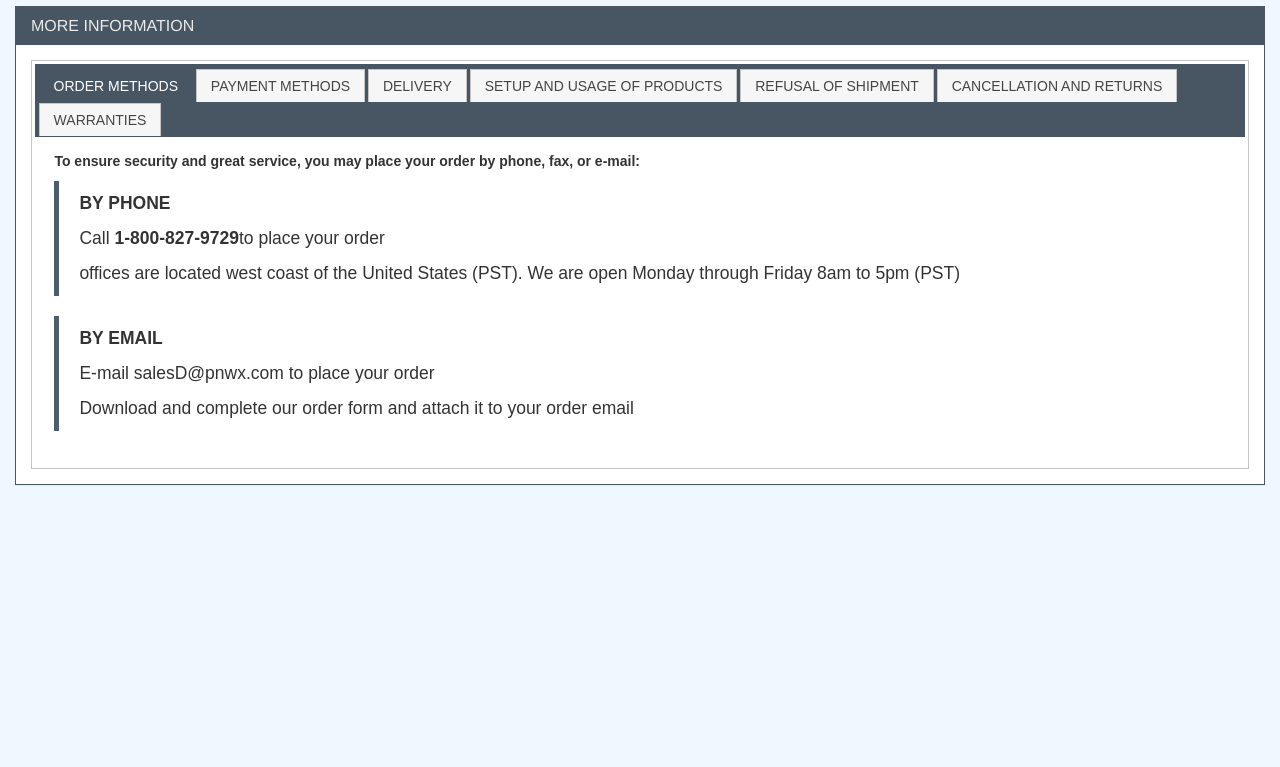
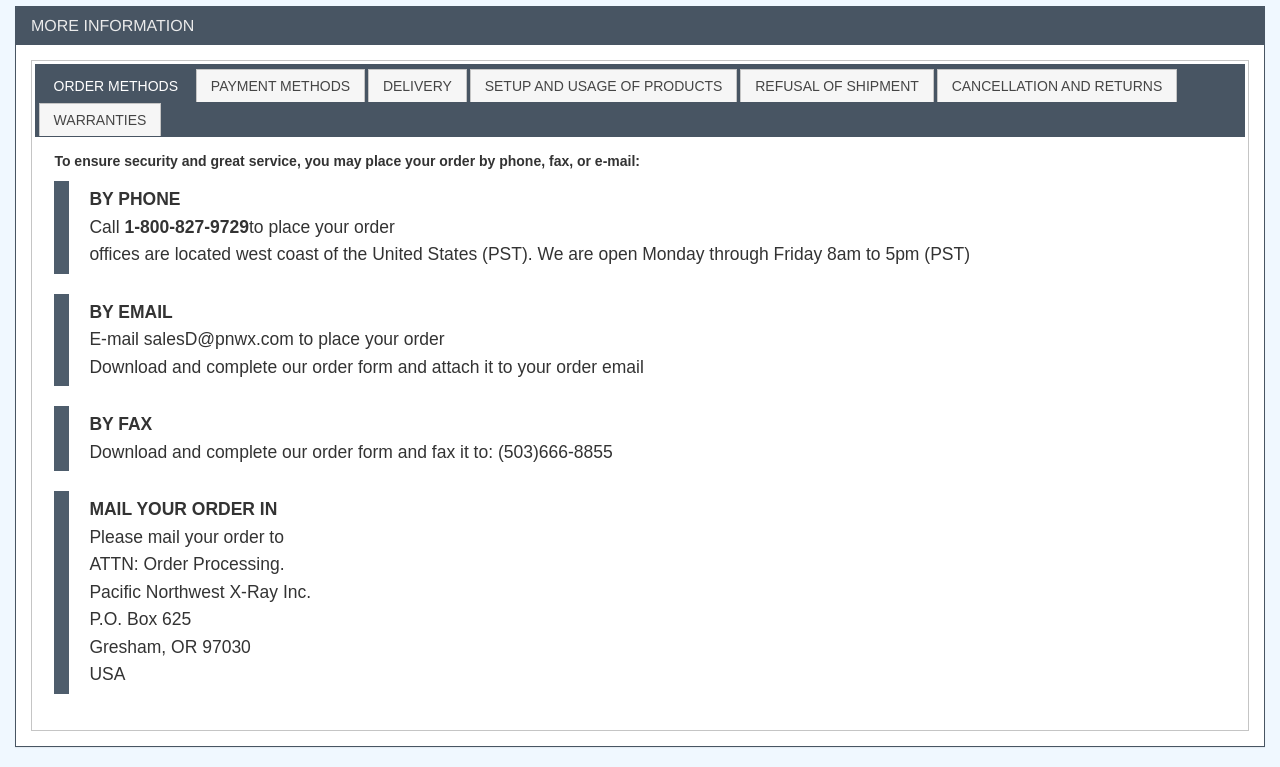
Before and after one commit to arunareddy1312/PWX, a website: page information.html in a window 1280 px wide. Shown: the part 87-854 px from the top of the page. Before the commit the page ends 800 px from the top, so only its background shows below. Drawn offline with nearby package versions, Linux system fonts and the light colour scheme; a web font is replaced by a local one.

Commit message:
blockquote and style

```diff
--- a/css/style.css
+++ b/css/style.css
@@ -47,12 +47,18 @@
     padding       : 20px;
     text-transform: uppercase;
 }
+
 .navbar-brand {
     padding: 5px;
 }
 
 .navbar-text {
-    margin   : 2px;
-    font-size: 16px;
+    margin     : 2px;
+    font-size  : 16px;
     font-weight: initial;
 }
+
+.blockquote {
+    line-height: 1;
+    border-left: 15px solid #4e5d6c;
+}
--- a/information.html
+++ b/information.html
@@ -65,10 +65,10 @@
                         <li><a href="#tabs-1">ORDER METHODS</a></li>
                         <li><a href="#tabs-2">PAYMENT METHODS</a></li>
                         <li><a href="#tabs-3">DELIVERY</a></li>
-                        <li><a href="#tabs-3">SETUP AND USAGE OF PRODUCTS</a></li>
-                        <li><a href="#tabs-3">REFUSAL OF SHIPMENT</a></li>
-                        <li><a href="#tabs-3">CANCELLATION AND RETURNS</a></li>
-                        <li><a href="#tabs-3">WARRANTIES</a></li>
+                        <li><a href="#tabs-4">SETUP AND USAGE OF PRODUCTS</a></li>
+                        <li><a href="#tabs-5">REFUSAL OF SHIPMENT</a></li>
+                        <li><a href="#tabs-6">CANCELLATION AND RETURNS</a></li>
+                        <li><a href="#tabs-7">WARRANTIES</a></li>
                     </ul>
                     <div id="tabs-1">
                         <p><b>To ensure security and great service, you may place your order by phone, fax, or
@@ -84,10 +84,25 @@
                             <p>E-mail salesD@pnwx.com to place your order</p>
                             <p>Download and complete our order form and attach it to your order email</p>
                         </blockquote>
+                        <blockquote class="blockquote">
+                            <p><b>BY FAX</b></p>
+                            <p>Download and complete our order form and fax it to: (503)666-8855</p>
+                        </blockquote>
+                        <blockquote class="blockquote">
+                            <p><b>MAIL YOUR ORDER IN</b></p>
+                            <p>Please mail your order to</p>
+                            <p>ATTN: Order Processing.</p>
+                            <p>Pacific Northwest X-Ray Inc.</p>
+                            <p>P.O. Box 625</p>
+                            <p>Gresham, OR 97030</p>
+                            <p>USA</p>
+                        </blockquote>
                     </div>
                     <div id="tabs-2">
-                        <p>Morbi tincidunt, dui sit amet facilisis feugiat, odio metus gravida ante, ut pharetra
-                            massa metus id nunc. </p>
+                        <blockquote class="blockquote">
+                            <p><b>BY FAX</b></p>
+                            <p>Download and complete our order form and fax it to: (503)666-8855</p>
+                        </blockquote>
                     </div>
                     <div id="tabs-3">
                         <p>Mauris eleifend est et turpis. Duis id erat. Suspendisse potenti. Aliquam vulputate,
```
